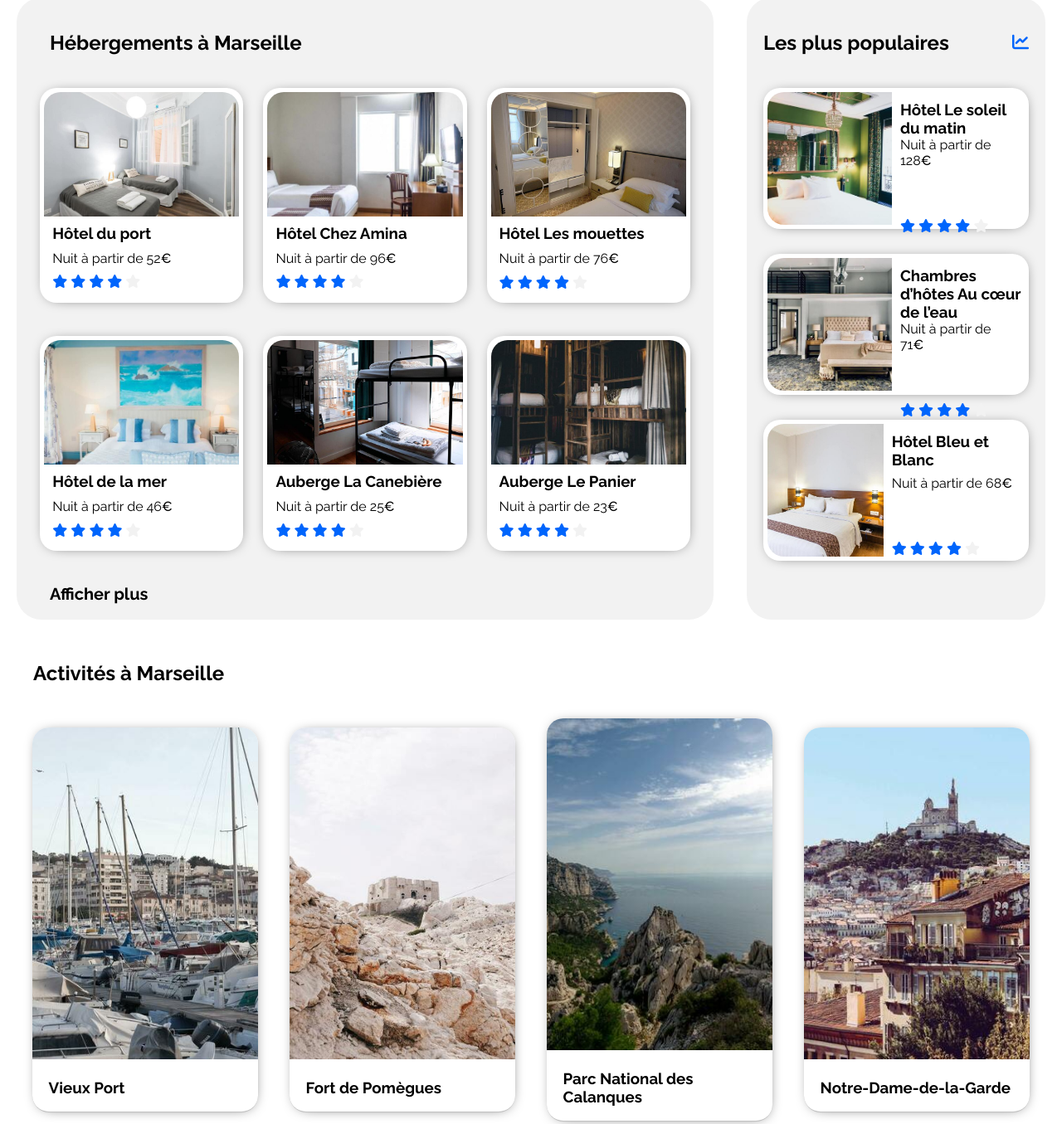
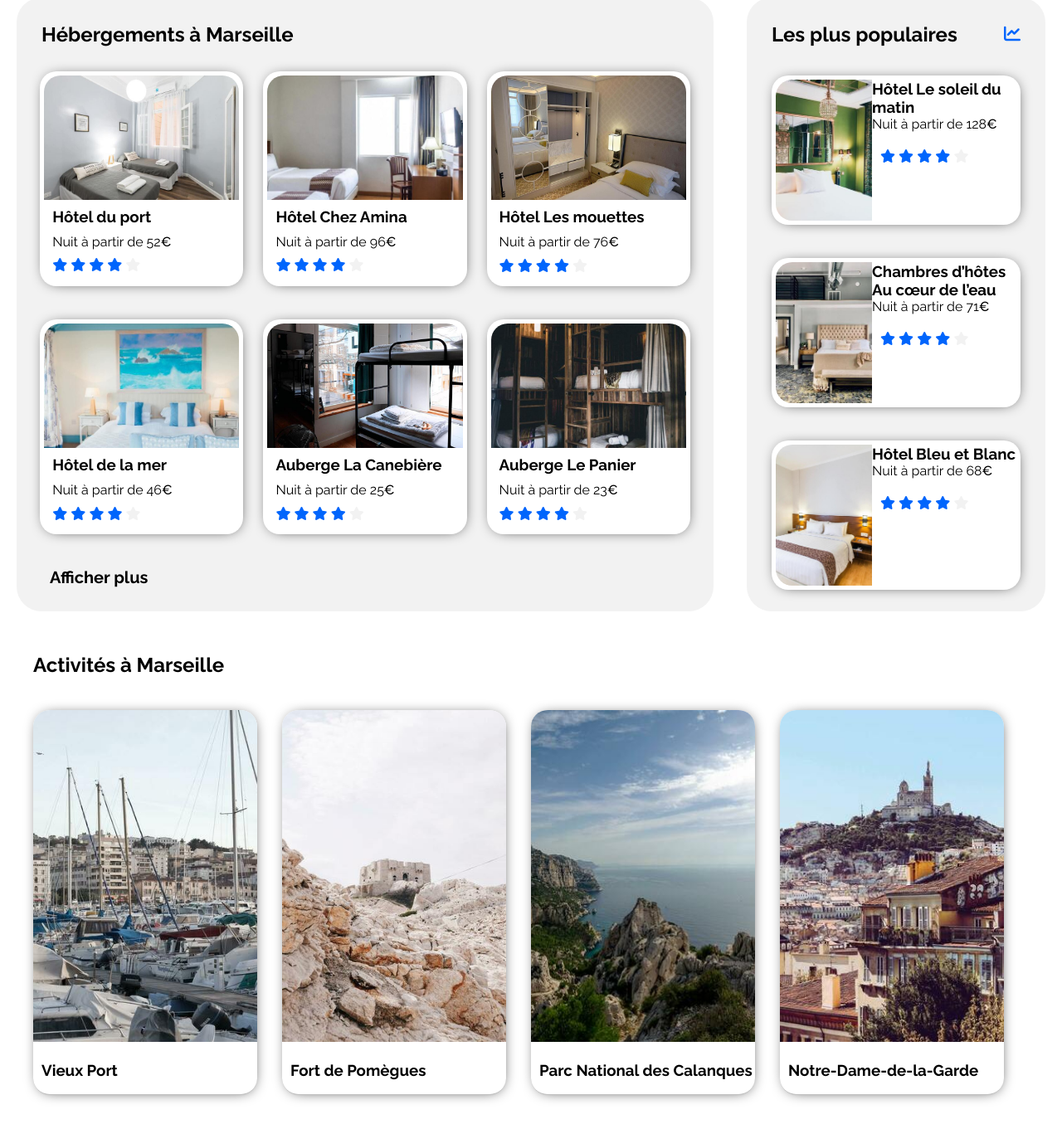
Before and after one commit to Yannbran/booki-starter-code-master, a plain HTML site: page index.html in a window 1280 px wide. Shown: the part 500-1855 px from the top of the page at 83% size. Drawn offline with Linux system fonts and the light colour scheme.

Commit message:
commit12

```diff
--- a/css/activity.style.css
+++ b/css/activity.style.css
@@ -3,36 +3,34 @@
 
 
 .activity-container {
+    display: flex;
+    flex-direction: row;
+    align-items: flex-start;
     width: 100%;
 }
 
-.activity {
-    display: flex;
-    align-items: center;
-    justify-content: space-around;
-    object-fit: cover;
-    margin-bottom: 50px;
-    width: 100%;
-
-}
 
 .activity-article {
 
     background-color: white;
     margin: 20px 0;
     border-radius: 20px;
-    width: 22%;
-    height: 100%;
+    width: 33%;
+    height: auto;
+    margin: 20px 30px 50px 0;
     border-bottom: 1px solid rgb(194, 194, 194);
-    box-shadow: 1px 1px 17px -9px black;
+    box-shadow: 1px 1px 17px -7px black;
 }
 
-.activity-article h3 {
-    margin-left: 20px;
-
+.activity-article:hover {
+    transform: scale(1.1);
 }
 
 
+.activity-article h3 {
+    margin-left: 10px;
+
+}
 
 .activity-img {
     width: 100%;
--- a/css/footer.style.css
+++ b/css/footer.style.css
@@ -20,7 +20,7 @@
     flex-direction: column;
     flex-wrap: wrap;
 
-    margin-right: 200px;
+    margin-right: 250px;
     margin-left: 40px;
     margin-top: 10px;
 }
--- a/css/hebergements.style.css
+++ b/css/hebergements.style.css
@@ -9,7 +9,7 @@
     background-color: #f2f2f2;
     border-radius: 30px;
     width: 70%;
-    height: 750px;
+    height: 740px;
 
 }
 
@@ -27,15 +27,15 @@
     border: none;
     border-radius: 20px;
     padding: 5px;
-    box-shadow: 1px 1px 17px -9px black;
+    box-shadow: 1px 1px 17px -7px black;
 }
 
 .hebergements-article:hover {
-    transform: scale(1.2);
+    transform: scale(1.1);
 }
 
-.hebergements-titre {
-    margin: 40px 0 20px 40px;
+.hebergements-title {
+    margin: 30px 0 10px 30px;
 }
 
 .img-hebergements {
--- a/css/populaires.style.css
+++ b/css/populaires.style.css
@@ -4,61 +4,69 @@
 
 
 .populaires-section {
+
     background-color: #f2f2f2;
     margin-left: 40px;
     border-radius: 30px;
     width: 30%;
-    height: 750px;
+    height: 740px;
+
 }
 
 .populaires-title {
     display: flex;
-
     justify-content: space-between;
     align-items: center;
-    margin: 20px 20px;
+    margin: 10px 30px;
 
 }
 
 #populaires-icon {
     font-size: 20px;
     color: #0065FC;
+
 }
 
 .populaires-article {
     display: flex;
     flex-direction: row;
-    justify-content: flex-start;
     background-color: white;
-    height: 160px;
-    margin: 15px 20px 30px 20px ;
+    height: 170px;
+    margin: 15px 30px 40px 30px ;
     padding: 5px;
     border-radius: 20px;
-    box-shadow: 1px 1px 17px -9px black;
+    box-shadow: 1px 1px 17px -7px black;
+
+}
+
+.populaires-article:hover {
+    transform: scale(1.1);
 }
 
 .populaires-container {
-   display: flex;
+    display: flex;
     flex-direction: column;
 }
 
 .populaires-img {
-    width: 150px;
-    height: 160px;
+    object-fit: cover;
+    width: 40%;
     border-radius: 20px 0 0 20px;
-    object-fit: cover;
+
 }
 
 .populaires-article h3 {
-    flex: 1;
-    margin: 10px 0 0 10px;
+
+    margin: 0;
 }
 
 .populaires-article p {
-    margin: 0 10px 40px 10px;
+
+    margin: 0 ;
 }
 
 .populaires-article .card-rating {
+
     margin-left: 10px;
     margin-top: 20px;
 }
--- a/css/style.css
+++ b/css/style.css
@@ -8,11 +8,8 @@
 }
 
 body {
-
     max-width:  1440px;
-
-    box-sizing: border-box;
-    margin: 0 20px 0 20px ;
+    margin: 0 20px 0 20px;
 }
 
 .main-container {
@@ -24,7 +21,7 @@ body {
 
 .hebergements-and-populaires {
     display: flex;
-    justify-content: center;
+    justify-content: flex-start;
     margin-bottom: 50px;
 }
 
--- a/index.html
+++ b/index.html
@@ -3,7 +3,6 @@
 
 <head>
     <meta charset="UTF-8">
-    <meta http-equiv="X-UA-Compatible" content="IE-edge" />
     <meta name="viewport" content="width=device-width, initial-scale=1.0">
     <title>Booki</title>
     <link rel="preconnect" href="https://fonts.googleapis.com">
@@ -11,7 +10,7 @@
     <link href="https://fonts.googleapis.com/css2?family=Raleway:wght@400;500;700&display=swap" rel="stylesheet">
     <link rel="stylesheet" href="https://cdnjs.cloudflare.com/ajax/libs/font-awesome/6.2.1/css/all.min.css"
         integrity="sha512-MV7K8+y+gLIBoVD59lQIYicR65iaqukzvf/nwasF0nqhPay5w/9lJmVM2hMDcnK1OnMGCdVK+iQrJ7lzPJQd1w=="
-        crossorigin="anonymous" referrerpolicy="no-referrer" />
+        crossorigin="anonymous" referrerpolicy="no-referrer">
     <link rel="stylesheet" href="./css/style.css">
     <link rel="stylesheet" href="./css/header.style.css">
     <link rel="stylesheet" href="./css/form.style.css">
@@ -31,7 +30,7 @@
             <div class="logo">
                 <nav>
                     <a href="index.html">
-                        <img src="./images/logo/Booki.png" alt=" Logo Booki" id="booki" />
+                        <img src="./images/logo/Booki.png" alt=" Logo Booki" id="booki">
                     </a>
                 </nav>
             </div>
@@ -102,12 +101,12 @@
         <section class="hebergements-and-populaires">
 
             <section class="hebergements-section">
-                <h2 class="hebergements-titre">Hébergements à Marseille</h2>
+                <h2 class="hebergements-title">Hébergements à Marseille</h2>
                 <div class="hebergements">
 
                     <article class="hebergements-article hebergements-article:hover">
-                        <a href="./index.html">
-                            <img src="./images/hebergements/fred-kleber.jpg" alt="Image de la chambre d'hôtel montrant un lit" class="img-hebergements" />
+                        <a href="#">
+                            <img src="./images/hebergements/fred-kleber.jpg" alt="Image de la chambre d'hôtel montrant un lit" class="img-hebergements">
                             <h3>Hôtel du port</h3>
                             <p>Nuit à partir de 52<span class="euro">€</span></p>
                             <div class="fas solid card-rating">
@@ -120,9 +119,10 @@
                         </a>
                     </article>
 
+
                     <article class="hebergements-article">
-
-                        <img src="./images/hebergements/febrian-zakaria.jpg" alt="Image de la chambre d'hôtel montrant un lit" class="img-hebergements" />
+                        <a href="#">
+                        <img src="./images/hebergements/febrian-zakaria.jpg" alt="Image de la chambre d'hôtel montrant un lit" class="img-hebergements">
                         <h3>Hôtel Chez Amina</h3>
                         <p>Nuit à partir de 96<span class="euro">€</span></p>
                         <div class="fa-solid card-rating ">
@@ -132,12 +132,13 @@
                             <i class="fas fa-star plein-star"></i>
                             <i class="fas fa-star neutral-star"></i>
                         </div>
+                        </a>
                     </article>
 
                     <article class="hebergements-article">
+                        <a href="#">
 
-
-                        <img src="./images/hebergements/reisetopia.jpg" alt="Image de la chambre d'hôtel montrant un lit" class="img-hebergements" />
+                        <img src="./images/hebergements/reisetopia.jpg" alt="Image de la chambre d'hôtel montrant un lit" class="img-hebergements">
                         <h3>Hôtel Les mouettes</h3>
                         <p>Nuit à partir de 76<span class="euro">€</span></p>
                         <div class="card-rating">
@@ -147,11 +148,12 @@
                             <i class="fas fa-star plein-star"></i>
                             <i class="fas fa-star neutral-star"></i>
                         </div>
+                        </a>
                     </article>
 
                     <article class="hebergements-article">
-
-                        <img src="./images/hebergements/annie-spratt.jpg" alt="Image de la chambre d'hôtel montrant un lit" class="img-hebergements" />
+                        <a href="#">
+                        <img src="./images/hebergements/annie-spratt.jpg" alt="Image de la chambre d'hôtel montrant un lit" class="img-hebergements">
                         <h3>Hôtel de la mer</h3>
                         <p>Nuit à partir de 46<span class="euro">€</span></p>
                         <div class="card-rating">
@@ -161,13 +163,13 @@
                             <i class="fas fa-star plein-star"></i>
                             <i class="fas fa-star neutral-star"></i>
                         </div>
-
+                        </a>
                     </article>
 
                     <article class="hebergements-article">
+                        <a href="#">
 
-
-                        <img src="./images/hebergements/marcus-loke.jpg" alt="Image de la chambre d'hôtel montrant un lit" class="img-hebergements" />
+                        <img src="./images/hebergements/marcus-loke.jpg" alt="Image de la chambre d'hôtel montrant un lit" class="img-hebergements">
                         <h3>Auberge La Canebière</h3>
                         <p>Nuit à partir de 25<span class="euro">€</span></p>
                         <div class="card-rating">
@@ -177,12 +179,13 @@
                             <i class="fas fa-star plein-star"></i>
                             <i class="fas fa-star neutral-star"></i>
                         </div>
+                        </a>
                     </article>
 
                     <article class="hebergements-article">
+                        <a href="#">
 
-
-                        <img src="./images/hebergements/nicate-lee.jpg" alt="Image de la chambre d'hôtel montrant un lit" class="img-hebergements" />
+                        <img src="./images/hebergements/nicate-lee.jpg" alt="Image de la chambre d'hôtel montrant un lit" class="img-hebergements">
                         <h3>Auberge Le Panier</h3>
                         <p>Nuit à partir de 23<span class="euro">€</span></p>
                         <div class="card-rating">
@@ -192,6 +195,7 @@
                             <i class="fas fa-star plein-star"></i>
                             <i class="fas fa-star neutral-star"></i>
                         </div>
+                        </a>
                     </article>
                 </div>
                 <p id="plus">
@@ -204,19 +208,17 @@
             <!--Section populaires-->
 
             <section class="populaires-section">
-
                 <div class="populaires-title">
-                    <h2>Les plus populaires</h2>
+                <h2>Les plus populaires</h2>
                     <span id="populaires-icon">
                         <i class="fas fa-chart-line"></i>
                     </span>
                 </div>
-
+                    <a href="#">
                 <article class="populaires-article">
 
-                    <img src="./images/hebergements/emile-guillemot.jpg" alt="Image de la chambre d'hôtel montrant un lit"
-                        class="populaires-img">
-                    <div class="populaires-container">
+                    <img src="./images/hebergements/emile-guillemot.jpg" alt="Image de la chambre d'hôtel montrant un lit" class="populaires-img">
+                        <div class="populaires-container">
                         <h3>Hôtel Le soleil du matin</h3>
                         <p>Nuit à partir de 128<span class="euro">€</span></p>
 
@@ -231,8 +233,11 @@
                     </div>
 
                 </article>
+            </a>
 
+            <a href="#">
                 <article class="populaires-article">
+
                     <img src="./images/hebergements/aw-creative.jpg" alt="Image de la chambre d'hôtel montrant un lit"
                         class="populaires-img">
                     <div class="populaires-container">
@@ -247,9 +252,13 @@
                             <span class="sr-only">Note de 4 sur 5</span>
                         </div>
                     </div>
+
+
                 </article>
+            </a>
+            <a href="#">
+                <article class="populaires-article">
 
-                <article class="populaires-article">
                     <img src="./images/hebergements/febrian-zakaria2.jpg"
                         alt="Image de la chambre d'hôtel montrant un lit" class="populaires-img">
                     <div class="populaires-container">
@@ -264,50 +273,60 @@
                             <span class="sr-only">Note de 4 sur 5</span>
                         </div>
                     </div>
-                </article>
+                    </article>
+                    </a>
+
+
 
             </section>
-        </section>
+            </section>
 
         <!--Section Activity-->
 
         <section id="activity">
 
-            <div class="activity-container">
-                <h2 class="activity-title">Activités à Marseille</h2>
+            <div class="activity-title">
+                <h2>Activités à Marseille</h2>
 
 
-            <div class="activity">
+            <div class="activity-container">
 
                 <article class="activity-article">
+                    <a href="#">
                     <img class="activity-img" src="./images/activites/reno-laithienne.jpg"
-                        alt="Un port de plaisance remplis de bateau en premier plan avec une ville dans le second plan" />
+                        alt="Un port de plaisance remplis de bateau en premier plan avec une ville dans le second plan">
 
                     <h3>Vieux Port</h3>
+                    </a>
                 </article>
 
                 <article class="activity-article">
-
+                    <a href="#">
                     <img class="activity-img" src="./images/activites/paul-hermann.jpg"
-                        alt="Desert rocailleux beige avec un fort elle aussi beige un peu plus loin dans l'image" />
+                        alt="Desert rocailleux beige avec un fort elle aussi beige un peu plus loin dans l'image">
 
                     <h3>Fort de Pomègues</h3>
-
+                    </a>
                 </article>
 
                 <article class="activity-article">
+                    <a href="#">
                     <img class="activity-img" src="./images/activites/kilyan-sockalingum.jpg"
-                        alt="Paysage mélengeant roche et verdure en premier plan et une grande mer bleu en second plan" />
+                        alt="Paysage mélengeant roche et verdure en premier plan et une grande mer bleu en second plan">
 
                     <h3>Parc National des Calanques</h3>
+                    </a>
                 </article>
 
                 <article class="activity-article">
+                    <a href="#">
                     <img class="activity-img" src="./images/activites/florian-wehde.jpg"
-                        alt="Grande ville assez plate mais doté d'une colline qui mets en valeur un bâtiment, certainement religieux" />
+                        alt="Grande ville assez plate mais doté d'une colline qui mets en valeur un bâtiment, certainement religieux">
 
                     <h3>Notre-Dame-de-la-Garde</h3>
+                    </a>
                 </article>
+            </div>
             </div>
         </section>
 
```
